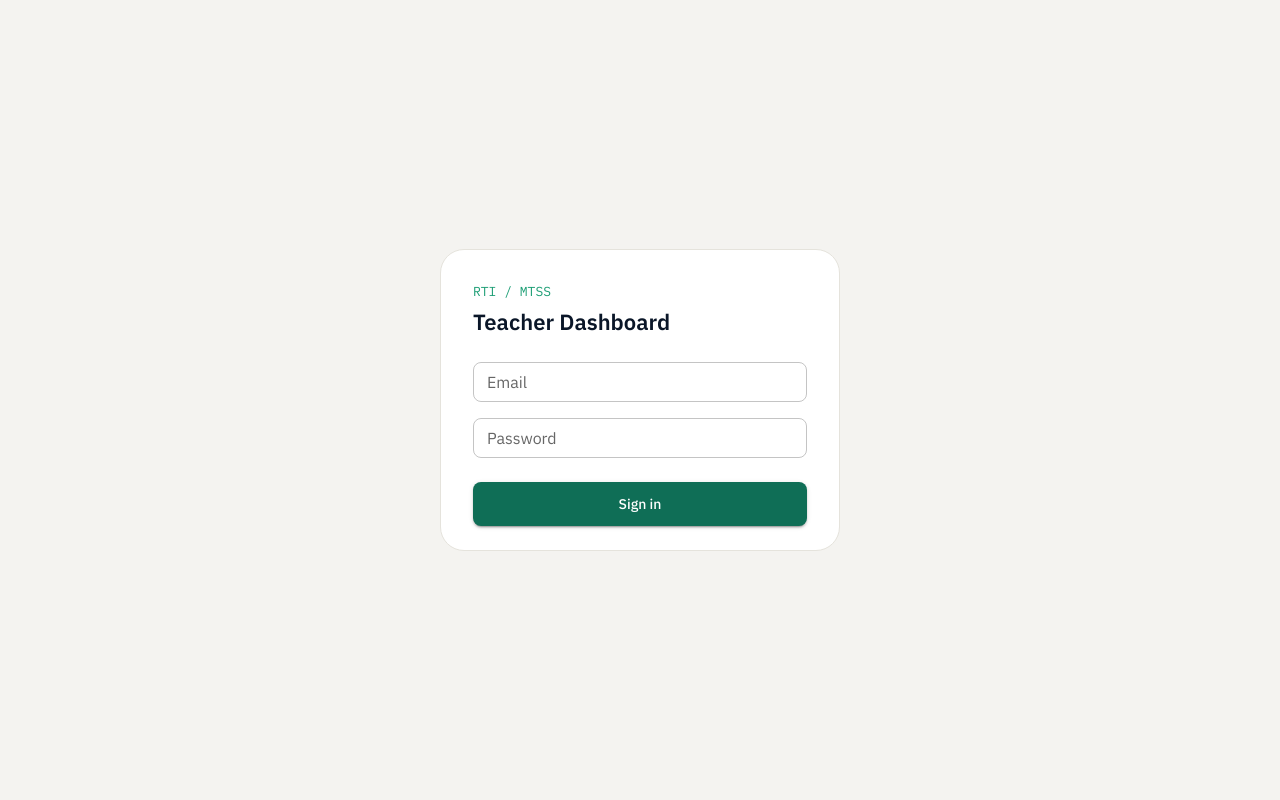
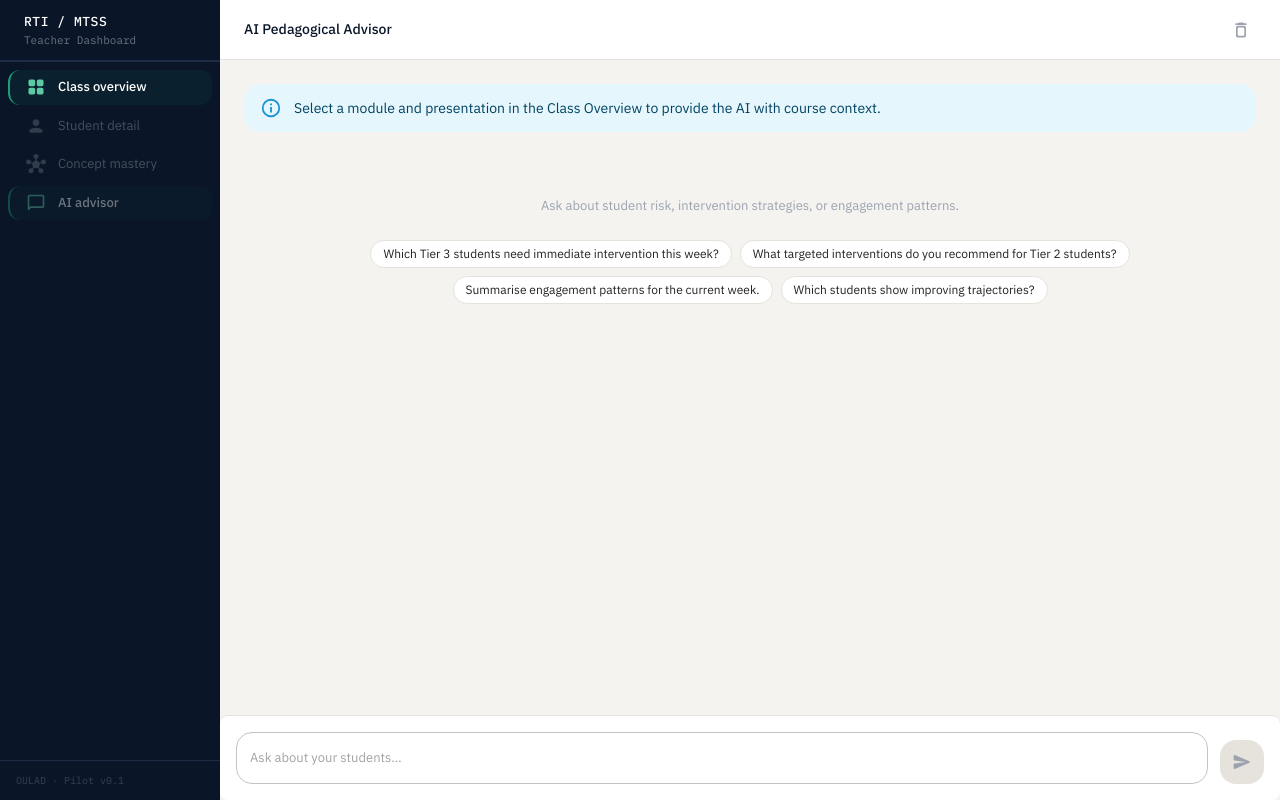
Before and after one commit to AIRC-Edu-Agentic-AI/Agentic-Teacher-Dashboard, a React (Vite) app: page /chat in a window 1280 px wide. Before the commit this address led to /login. Built offline with nearby package versions, Linux system fonts and the light colour scheme.

Commit message:
Revert "feat: login system + logout + route protection + user filtering"
This reverts commit b8737d2b248ea2baff0595998045b97ccfb1efe7.

```diff
--- a/package.json
+++ b/package.json
@@ -16,12 +16,10 @@
     "@mui/icons-material": "^5.15.20",
     "@mui/material": "^5.15.20",
     "@tanstack/react-query": "^5.40.0",
-    "bcryptjs": "^3.0.3",
     "cors": "^2.8.6",
     "d3": "^7.9.0",
     "dotenv": "^17.4.2",
     "express": "^5.2.1",
-    "jsonwebtoken": "^9.0.3",
     "mongodb": "^7.2.0",
     "papaparse": "^5.4.1",
     "react": "^18.3.1",
@@ -31,11 +29,9 @@
     "zustand": "^4.5.2"
   },
   "devDependencies": {
-    "@types/bcryptjs": "^2.4.6",
     "@types/cors": "^2.8.19",
     "@types/d3": "^7.4.3",
     "@types/express": "^5.0.6",
-    "@types/jsonwebtoken": "^9.0.10",
     "@types/node": "^20.19.39",
     "@types/papaparse": "^5.3.14",
     "@types/react": "^18.3.3",
--- a/src/App.tsx
+++ b/src/App.tsx
@@ -1,4 +1,4 @@
-import { BrowserRouter, Routes, Route, Navigate } from 'react-router-dom'
+import { BrowserRouter, Routes, Route } from 'react-router-dom'
 import { QueryClient, QueryClientProvider } from '@tanstack/react-query'
 import { ThemeProvider, createTheme, CssBaseline } from '@mui/material'
 import { Shell } from './shared/components/Shell'
@@ -6,8 +6,6 @@ import { DashboardView } from './modules/dashboard/views/DashboardView'
 import { StudentDetailView } from './modules/student/views/StudentDetailView'
 import { ChatView } from './modules/chat/views/ChatView'
 import { MasteryView } from './modules/mastery/views/MasteryView'
-import { LoginView } from './modules/auth/views/LoginView'
-import { useAuthStore } from './shared/stores/authStore'
 
 const queryClient = new QueryClient({
   defaultOptions: {
@@ -21,7 +19,9 @@ const theme = createTheme({
     secondary: { main: '#BA7517' },
     background: { default: '#F4F3F0', paper: '#ffffff' },
   },
-  typography: { fontFamily: '"IBM Plex Sans", sans-serif' },
+  typography: {
+    fontFamily: '"IBM Plex Sans", sans-serif',
+  },
   shape: { borderRadius: 8 },
   components: {
     MuiButton: {
@@ -29,15 +29,14 @@ const theme = createTheme({
         root: { textTransform: 'none', fontFamily: '"IBM Plex Sans", sans-serif', fontWeight: 500 },
       },
     },
-    MuiChip: { styleOverrides: { root: { fontFamily: '"IBM Plex Mono", monospace' } } },
-    MuiTableCell: { styleOverrides: { root: { fontFamily: '"IBM Plex Sans", sans-serif' } } },
+    MuiChip: {
+      styleOverrides: { root: { fontFamily: '"IBM Plex Mono", monospace' } },
+    },
+    MuiTableCell: {
+      styleOverrides: { root: { fontFamily: '"IBM Plex Sans", sans-serif' } },
+    },
   },
 })
-
-function PrivateRoute({ children }: { children: React.ReactNode }) {
-  const token = useAuthStore((s) => s.token)
-  return token ? <>{children}</> : <Navigate to="/login" replace />
-}
 
 export default function App() {
   return (
@@ -45,15 +44,15 @@ export default function App() {
       <ThemeProvider theme={theme}>
         <CssBaseline />
         <BrowserRouter>
-          <Routes>
-            <Route path="/login" element={<LoginView />} />
-            <Route path="/" element={<PrivateRoute><Shell><DashboardView /></Shell></PrivateRoute>} />
-            <Route path="/student/:id" element={<PrivateRoute><Shell><StudentDetailView /></Shell></PrivateRoute>} />
-            <Route path="/student" element={<PrivateRoute><Shell><StudentDetailView /></Shell></PrivateRoute>} />
-            <Route path="/mastery" element={<PrivateRoute><Shell><MasteryView /></Shell></PrivateRoute>} />
-            <Route path="/chat" element={<PrivateRoute><Shell><ChatView /></Shell></PrivateRoute>} />
-            <Route path="*" element={<Navigate to="/" replace />} />
-          </Routes>
+          <Shell>
+            <Routes>
+              <Route path="/" element={<DashboardView />} />
+              <Route path="/student/:id" element={<StudentDetailView />} />
+              <Route path="/student" element={<StudentDetailView />} />
+              <Route path="/mastery" element={<MasteryView />} />
+              <Route path="/chat" element={<ChatView />} />
+            </Routes>
+          </Shell>
         </BrowserRouter>
       </ThemeProvider>
     </QueryClientProvider>
--- a/src/modules/auth/views/LoginView.tsx
+++ /dev/null
@@ -1,69 +0,0 @@
-import { useState } from 'react'
-import { useNavigate } from 'react-router-dom'
-import { Box, Card, CardContent, TextField, Button, Typography, Alert, CircularProgress } from '@mui/material'
-import { useAuthStore } from '../../../shared/stores/authStore'
-
-export function LoginView() {
-  const navigate = useNavigate()
-  const login = useAuthStore((s) => s.login)
-  const [email, setEmail] = useState('')
-  const [password, setPassword] = useState('')
-  const [error, setError] = useState('')
-  const [loading, setLoading] = useState(false)
-
-  const handleLogin = async () => {
-    setLoading(true)
-    setError('')
-    try {
-      const res = await fetch('http://localhost:8000/api/login', {
-        method: 'POST',
-        headers: { 'Content-Type': 'application/json' },
-        body: JSON.stringify({ email, password }),
-      })
-      const data = await res.json()
-      if (!res.ok) throw new Error(data.error || 'Login failed')
-      login(data.token, data.user)
-      navigate('/')
-    } catch (e: any) {
-      setError(e.message)
-    } finally {
-      setLoading(false)
-    }
-  }
-
-  return (
-    <Box sx={{ display: 'flex', alignItems: 'center', justifyContent: 'center', height: '100vh', bgcolor: '#F4F3F0' }}>
-      <Card elevation={0} sx={{ width: 400, border: '1px solid #E5E3DC', borderRadius: 3 }}>
-        <CardContent sx={{ p: 4 }}>
-          <Typography sx={{ fontFamily: '"IBM Plex Mono", monospace', fontSize: 13, color: '#1D9E75', mb: 0.5 }}>
-            RTI / MTSS
-          </Typography>
-          <Typography sx={{ fontFamily: '"IBM Plex Sans", sans-serif', fontSize: 22, fontWeight: 600, color: '#0A1628', mb: 3 }}>
-            Teacher Dashboard
-          </Typography>
-
-          {error && <Alert severity="error" sx={{ mb: 2, borderRadius: 2 }}>{error}</Alert>}
-
-          <TextField
-            fullWidth label="Email" type="email" size="small"
-            value={email} onChange={(e) => setEmail(e.target.value)}
-            sx={{ mb: 2 }}
-          />
-          <TextField
-            fullWidth label="Password" type="password" size="small"
-            value={password} onChange={(e) => setPassword(e.target.value)}
-            onKeyDown={(e) => e.key === 'Enter' && handleLogin()}
-            sx={{ mb: 3 }}
-          />
-
-          <Button
-            fullWidth variant="contained" onClick={handleLogin} disabled={loading}
-            sx={{ bgcolor: '#0F6E56', '&:hover': { bgcolor: '#085041' }, py: 1.2 }}
-          >
-            {loading ? <CircularProgress size={20} sx={{ color: '#fff' }} /> : 'Sign in'}
-          </Button>
-        </CardContent>
-      </Card>
-    </Box>
-  )
-}
--- a/src/modules/dashboard/views/DashboardView.tsx
+++ b/src/modules/dashboard/views/DashboardView.tsx
@@ -7,7 +7,6 @@ import { useQuery } from '@tanstack/react-query'
 import { useNavigate } from 'react-router-dom'
 import { container } from '../../../di/container'
 import { useContextStore } from '../../../shared/stores/contextStore'
-import { useAuthStore } from '../../../shared/stores/authStore'
 import { RiskTilesRow } from '../components/RiskTilesRow'
 import { TierDistributionChart } from '../components/TierDistributionChart'
 import { MarkDistributionChart } from '../components/MarkDistributionChart'
@@ -16,37 +15,36 @@ import type { StudentProfile } from '../../../types/domain'
 
 export function DashboardView() {
   const navigate = useNavigate()
-  const user = useAuthStore((s) => s.user)
   const {
     selectedModule, selectedPresentation, currentWeek,
     setModule, setPresentation, setCurrentWeek, setNumWeeks, setActiveStudent,
   } = useContextStore()
 
+  // Load index of available courses
   const { data: index, isLoading: indexLoading, error: indexError } = useQuery({
     queryKey: ['oulad-index'],
     queryFn: () => container.dataService.getIndex(),
     retry: false,
   })
 
+  // Auto-select first course when index loads
   useEffect(() => {
     if (index && !selectedModule && index.courses.length > 0) {
-      const first = index.courses.find((c) =>
-        (!user?.modules?.length || user.modules.includes(c.module)) &&
-        (!user?.presentations?.length || user.presentations.includes(c.presentation))
-      )
-      if (!first) return
+      const first = index.courses[0]
       setModule(first.module)
       setPresentation(first.presentation)
       setNumWeeks(first.num_weeks)
     }
-  }, [index, selectedModule, user, setModule, setPresentation, setNumWeeks])
+  }, [index, selectedModule, setModule, setPresentation, setNumWeeks])
 
+  // Load course data when module/presentation is selected
   const { data: course, isLoading: courseLoading } = useQuery({
     queryKey: ['course', selectedModule, selectedPresentation],
     queryFn: () => container.dataService.getCourse(selectedModule, selectedPresentation),
     enabled: !!selectedModule && !!selectedPresentation,
   })
 
+  // Update numWeeks when course loads
   useEffect(() => {
     if (course) setNumWeeks(course.num_weeks)
   }, [course, setNumWeeks])
@@ -54,15 +52,10 @@ export function DashboardView() {
   const numWeeks = course?.num_weeks ?? 39
   const students = course?.students ?? []
 
-  const moduleOptions = [...new Set(
-    index?.courses
-      .filter((c) => !user?.modules?.length || user.modules.includes(c.module))
-      .map((c) => c.module) ?? []
-  )]
-
+  // Grouped presentations by module
+  const moduleOptions = [...new Set(index?.courses.map((c) => c.module) ?? [])]
   const presentationOptions = index?.courses
     .filter((c) => c.module === selectedModule)
-    .filter((c) => !user?.presentations?.length || user.presentations.includes(c.presentation))
     .map((c) => c.presentation) ?? []
 
   const handleStudentSelect = (s: StudentProfile) => {
@@ -83,6 +76,7 @@ export function DashboardView() {
 
   return (
     <Box sx={{ display: 'flex', flexDirection: 'column', height: '100%', overflow: 'hidden' }}>
+      {/* Header toolbar */}
       <Toolbar
         sx={{
           bgcolor: '#fff', borderBottom: '1px solid #E5E3DC', gap: 2, flexWrap: 'wrap',
@@ -100,10 +94,7 @@ export function DashboardView() {
             label="Module"
             onChange={(e) => {
               const mod = e.target.value
-              const firstPres = index?.courses
-                .filter((c) => c.module === mod)
-                .find((c) => !user?.presentations?.length || user.presentations.includes(c.presentation))
-                ?.presentation ?? ''
+              const firstPres = index?.courses.find((c) => c.module === mod)?.presentation ?? ''
               setModule(mod)
               setPresentation(firstPres)
             }}
@@ -134,9 +125,12 @@ export function DashboardView() {
             Week
           </Typography>
           <Slider
-            min={1} max={numWeeks} value={currentWeek}
+            min={1}
+            max={numWeeks}
+            value={currentWeek}
             onChange={(_, v) => setCurrentWeek(v as number)}
-            size="small" sx={{ color: '#1D9E75', flex: 1 }}
+            size="small"
+            sx={{ color: '#1D9E75', flex: 1 }}
           />
           <Typography sx={{ fontSize: 12, fontFamily: '"IBM Plex Mono", monospace', color: '#0A1628', minWidth: 36 }}>
             {currentWeek}/{numWeeks}
@@ -144,6 +138,7 @@ export function DashboardView() {
         </Box>
       </Toolbar>
 
+      {/* Content */}
       <Box sx={{ flex: 1, overflow: 'auto', p: 3 }}>
         {(indexLoading || courseLoading) && (
           <Box sx={{ display: 'flex', gap: 1.5, alignItems: 'center', mb: 3 }}>
@@ -157,6 +152,7 @@ export function DashboardView() {
         {students.length > 0 && (
           <>
             <RiskTilesRow students={students} currentWeek={currentWeek} />
+
             <Box sx={{ display: 'grid', gridTemplateColumns: '1fr 380px', gap: 2, mb: 2, alignItems: 'start' }}>
               <StudentRiskTable
                 students={students}
--- a/src/shared/components/Shell.tsx
+++ b/src/shared/components/Shell.tsx
@@ -1,13 +1,11 @@
-import React from 'react'
+import React, { useState } from 'react'
 import {
   Box, Drawer, List, ListItemButton, ListItemIcon, ListItemText,
-  Toolbar, Typography, Divider, Chip, Tooltip, IconButton,
+  Toolbar, Typography, Divider, Chip, Tooltip,
 } from '@mui/material'
-import LogoutIcon from '@mui/icons-material/LogoutRounded'
 import { useLocation, useNavigate } from 'react-router-dom'
 import { moduleRegistry } from '../../modules/registry'
 import { useContextStore } from '../stores/contextStore'
-import { useAuthStore } from '../stores/authStore'
 
 const DRAWER_WIDTH = 220
 
@@ -15,17 +13,12 @@ export function Shell({ children }: { children: React.ReactNode }) {
   const location = useLocation()
   const navigate = useNavigate()
   const { selectedModule, selectedPresentation, currentWeek, activeStudent } = useContextStore()
-  const { user, logout } = useAuthStore()
 
   const hasData = selectedModule && selectedPresentation
 
-  const handleLogout = () => {
-    logout()
-    navigate('/login')
-  }
-
   return (
     <Box sx={{ display: 'flex', height: '100vh', bgcolor: '#F4F3F0' }}>
+      {/* Sidebar */}
       <Drawer
         variant="permanent"
         sx={{
@@ -43,7 +36,15 @@ export function Shell({ children }: { children: React.ReactNode }) {
       >
         <Toolbar sx={{ px: 2, py: 1.5, minHeight: '60px !important' }}>
           <Box>
-            <Typography sx={{ fontFamily: '"IBM Plex Mono", monospace', fontSize: 13, fontWeight: 500, color: '#fff', letterSpacing: '0.04em' }}>
+            <Typography
+              sx={{
+                fontFamily: '"IBM Plex Mono", monospace',
+                fontSize: 13,
+                fontWeight: 500,
+                color: '#fff',
+                letterSpacing: '0.04em',
+              }}
+            >
               RTI / MTSS
             </Typography>
             <Typography sx={{ fontSize: 11, color: '#6B7280', fontFamily: '"IBM Plex Mono", monospace' }}>
@@ -51,25 +52,6 @@ export function Shell({ children }: { children: React.ReactNode }) {
             </Typography>
           </Box>
         </Toolbar>
-
-        <Divider sx={{ borderColor: '#1E2D45' }} />
-
-        {/* User info */}
-        <Box sx={{ px: 2, py: 1.5, display: 'flex', alignItems: 'center', justifyContent: 'space-between' }}>
-          <Box>
-            <Typography sx={{ fontSize: 12, color: '#fff', fontFamily: '"IBM Plex Sans", sans-serif', fontWeight: 500 }}>
-              {user?.name}
-            </Typography>
-            <Typography sx={{ fontSize: 10, color: '#6B7280', fontFamily: '"IBM Plex Mono", monospace', textTransform: 'capitalize' }}>
-              {user?.role}
-            </Typography>
-          </Box>
-          <Tooltip title="Sign out" placement="right">
-            <IconButton onClick={handleLogout} size="small" sx={{ color: '#6B7280', '&:hover': { color: '#E24B4A', bgcolor: '#E24B4A11' } }}>
-              <LogoutIcon fontSize="small" />
-            </IconButton>
-          </Tooltip>
-        </Box>
 
         <Divider sx={{ borderColor: '#1E2D45' }} />
 
@@ -104,13 +86,18 @@ export function Shell({ children }: { children: React.ReactNode }) {
           {moduleRegistry.map((mod) => {
             const active = location.pathname.startsWith(mod.path)
             return (
-              <Tooltip key={mod.id} title={!hasData && mod.id !== 'dashboard' ? 'Select a module first' : ''} placement="right">
+              <Tooltip
+                key={mod.id}
+                title={!hasData && mod.id !== 'dashboard' ? 'Select a module first' : ''}
+                placement="right"
+              >
                 <span>
                   <ListItemButton
                     disabled={!hasData && mod.id !== 'dashboard'}
                     onClick={() => navigate(mod.path)}
                     sx={{
-                      borderRadius: 1.5, mb: 0.5,
+                      borderRadius: 1.5,
+                      mb: 0.5,
                       bgcolor: active ? '#1D9E7514' : 'transparent',
                       borderLeft: active ? '2px solid #1D9E75' : '2px solid transparent',
                       '&:hover': { bgcolor: '#1E2D45' },
@@ -144,6 +131,7 @@ export function Shell({ children }: { children: React.ReactNode }) {
         </Box>
       </Drawer>
 
+      {/* Main content */}
       <Box component="main" sx={{ flexGrow: 1, overflow: 'auto', display: 'flex', flexDirection: 'column' }}>
         {children}
       </Box>
```
Also changed, not shown: src/shared/stores/authStore.ts (deleted, +0 -28 lines), 2 other files (tests, documents, lock files or other folders).
